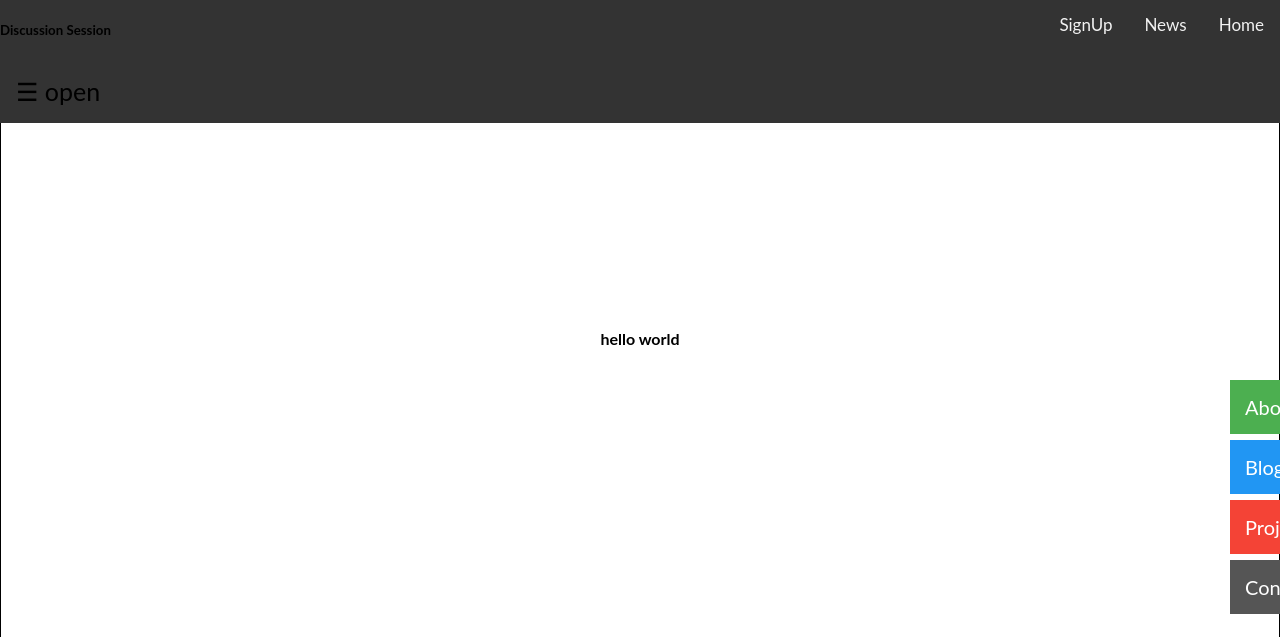
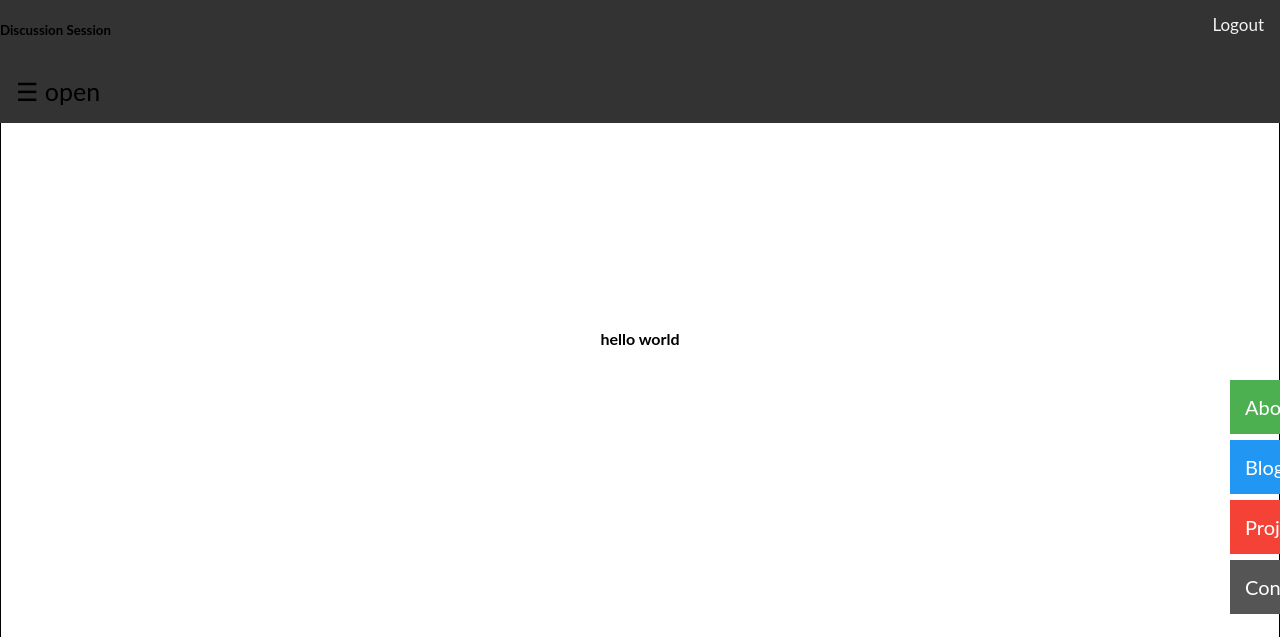
Before and after one commit to venkatob/chat-application, a PHP site: page /design.php in a window 1280 px wide. Shown: the top 637 px of the page. Run offline with PHP 8.4, Linux system fonts and the light colour scheme; lists and menus that the app fills with data are empty.

Commit message:
profile page added

```diff
--- a/design.php
+++ b/design.php
@@ -2,8 +2,6 @@
 <html>
 <head>
 <style>
-
-
 #mySidenav a {
     position: absolute;
     right: -80px;
@@ -16,36 +14,28 @@
     color: white;
     border-radius: 0 5px 5px 0;
 }
-
 #mySidenav a:hover {
     right: 20px;
 }
-
 #about {
     top: 380px;
     background-color: #4CAF50;
 }
-
 #blog {
     top: 440px;
     background-color: #2196F3;
 }
-
 #projects {
     top: 500px;
     background-color: #f44336;
 }
-
 #contact {
     top: 560px;
     background-color: #555
 }
-
-
 body {
     font-family: "Lato", sans-serif;
 }
-
 .sidenav {
     height: 100%;
     width: 0;
@@ -58,7 +48,6 @@ body {
     transition: 0.5s;
     padding-top: 60px;
 }
-
 .sidenav a {
     padding: 8px 8px 8px 32px;
     text-decoration: none;
@@ -68,12 +57,10 @@ body {
     transition: 0.3s;
 
 }
-
 .sidenav a:hover {
     color: #f1f1f1;
 
 }
-
 .sidenav .closebtn {
     position: absolute;
     top: 0;
@@ -81,21 +68,15 @@ body {
     font-size: 36px;
     margin-left: 50px;
 }
-
 #main {
     transition: margin-left .5s;
     padding: 16px;
 }
-
 @media screen and (max-height: 450px) {
   .sidenav {padding-top: 15px;}
   .sidenav a {font-size: 18px;}
 }
-
-
-
 body {margin:0px;}
-
 .navbar {
   overflow: hidden;
   background-color: #333;
@@ -103,7 +84,6 @@ body {margin:0px;}
   top: 0px;
   width: 100%;
 }
-
 .navbar a {
   float: right;
   display: block;
@@ -113,28 +93,20 @@ body {margin:0px;}
   text-decoration: none;
   font-size: 17px;
 }
-
 .main {
   padding: 16px;
   margin-top: 30px;
   height: 1500px; /* Used in this example to enable scrolling */
 }
-
 table {
 	width:100%;
 	height:600px;
     border-collapse: collapse;
 }
-
 table, td, th {
     border: 1px solid black;
 
 }
-
-
-
-
-
 </style>
 </head>
 <body>
@@ -148,7 +120,7 @@ table, td, th {
 <div id="mySidenav1" class="sidenav">
 
   <a href="javascript:void(0)" class="closebtn" onclick="closeNav()">&times;</a>
-  <a href="#">About1</a>
+  <a href="profilepage.php">Profile</a>
   <a href="#">Services1</a>
   <a href="#">Clients1</a>
   <a href="#">Contact1</a>
@@ -174,7 +146,6 @@ function openNav() {
     document.getElementById("mySidenav1").style.width = "250px";
     document.getElementById("main").style.marginLeft = "250px";
 }
-
 function closeNav() {
     document.getElementById("mySidenav1").style.width = "0";
     document.getElementById("main").style.marginLeft= "0";
@@ -183,9 +154,8 @@ function closeNav() {
 
 
 <div class="navbar">
-  <a href="#home">Home</a>
-  <a href="#news">News</a>
-  <a href="registration.php">SignUp</a>
+
+  <a href=" ">Logout</a>
   <h5>Discussion Session</h5>
   <div id="main">
 	  <span style="font-size:25px;cursor:pointer" onclick="openNav()">&#9776; open</span>
```
